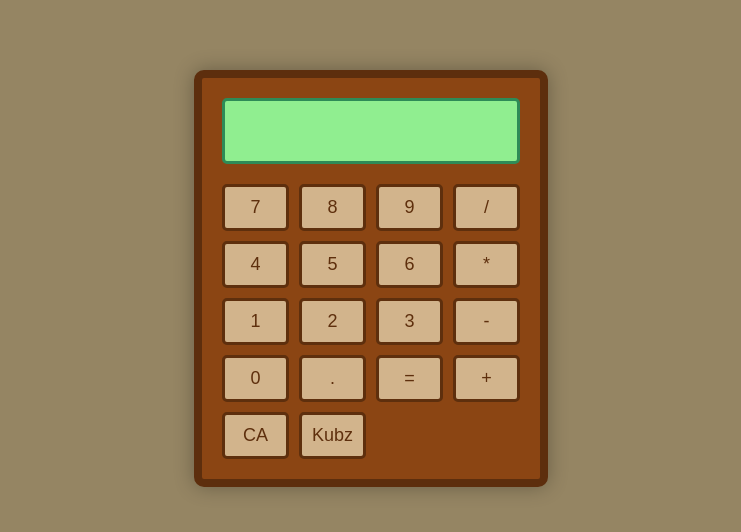
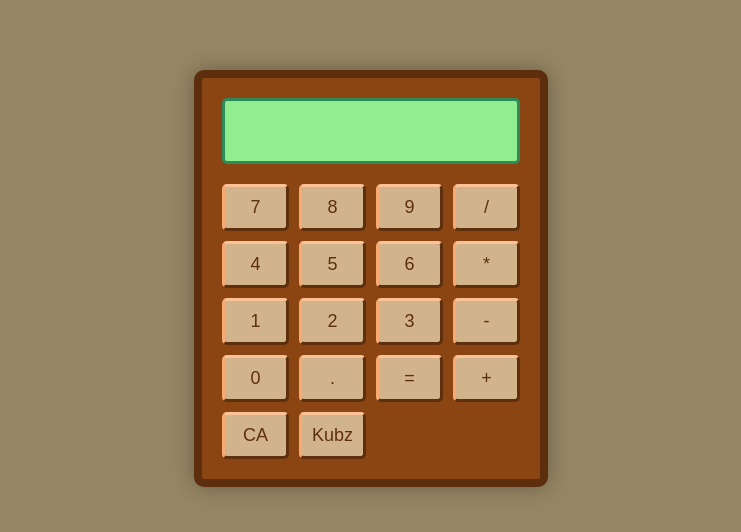
Before and after one commit to kubydz/Calculatrice-Beatrice, a plain HTML site: page index.html in a window 1280 px wide. Shown: the part 230-762 px from the top of the page, without its empty margins (269-1010 px from the left). Drawn offline with Linux system fonts and the light colour scheme.

Commit message:
Rectification button

```diff
--- a/public/style.css
+++ b/public/style.css
@@ -34,6 +34,13 @@ body {
     margin-bottom: 10px;
     min-height: 40px;
     word-wrap: break-word;
+    /* border-bottom: inset #1c5233 solid 3px;
+    border-top: inset #93f0bb solid 3px;
+    border-right:inset  #124327 solid 3px;
+    border-left: inset #87ffbb solid 3px ; */
+    box-shadow: inset 2px 4px 6 px rgba(0, 0, 0, 0.3), inset -2px -2px 5px rgba(255, 255, 255, 0.2);
+
+
 }
 
 button {
@@ -47,8 +54,8 @@ button {
     transition: background-color 0.3s;
     border-right:hsl(25, 75%, 21%) solid 3px ;
     border-bottom:hsl(25, 75%, 21%) solid 3px ;
-    border-top:hsl(25, 75%, 21%) solid 3px ;
-    border-left:hsl(25, 75%, 21%) solid 3px ;
+    border-top:hsl(25, 94%, 79%) solid 3px  ;
+    border-left:hsl(25, 91%, 71%) solid 3px ;
 }
 
 button:hover {
```
